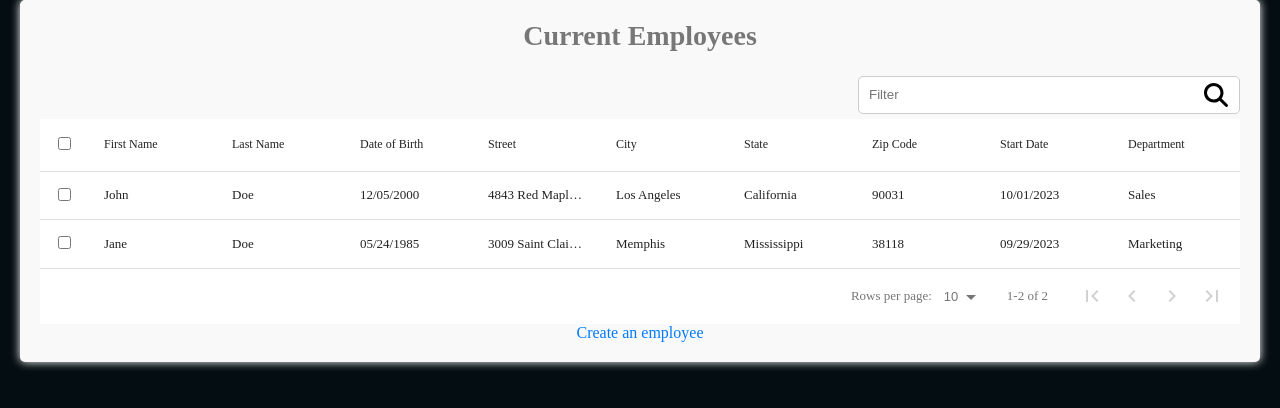
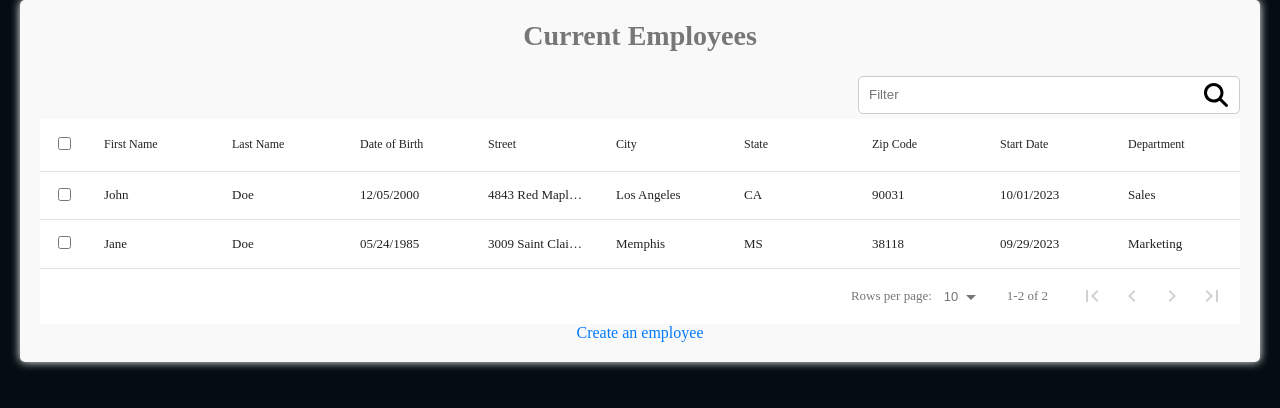
Before and after one commit to EsseB92/OCReactProjet14_HRnet, a React (Vite) app: page /currentEmployee in a window 1280 px wide. Shown: the top 408 px of the page. Built offline with nearby package versions, Linux system fonts and the light colour scheme.

Commit message:
Changement de la valeur state

```diff
--- a/src/features/employees/employeesItems.js
+++ b/src/features/employees/employeesItems.js
@@ -6,7 +6,7 @@ const employeesItems = [
     birthDate: "12/05/2000",
     street: "4843 Red Maple Drive",
     city: "Los Angeles",
-    state: "California",
+    state: "CA",
     zipCode: "90031",
     startDate: "10/01/2023",
     department: "Sales",
@@ -18,7 +18,7 @@ const employeesItems = [
     birthDate: "05/24/1985",
     street: "3009 Saint Clair Street",
     city: "Memphis",
-    state: "Mississippi",
+    state: "MS",
     zipCode: "38118",
     startDate: "09/29/2023",
     department: "Marketing",
```
